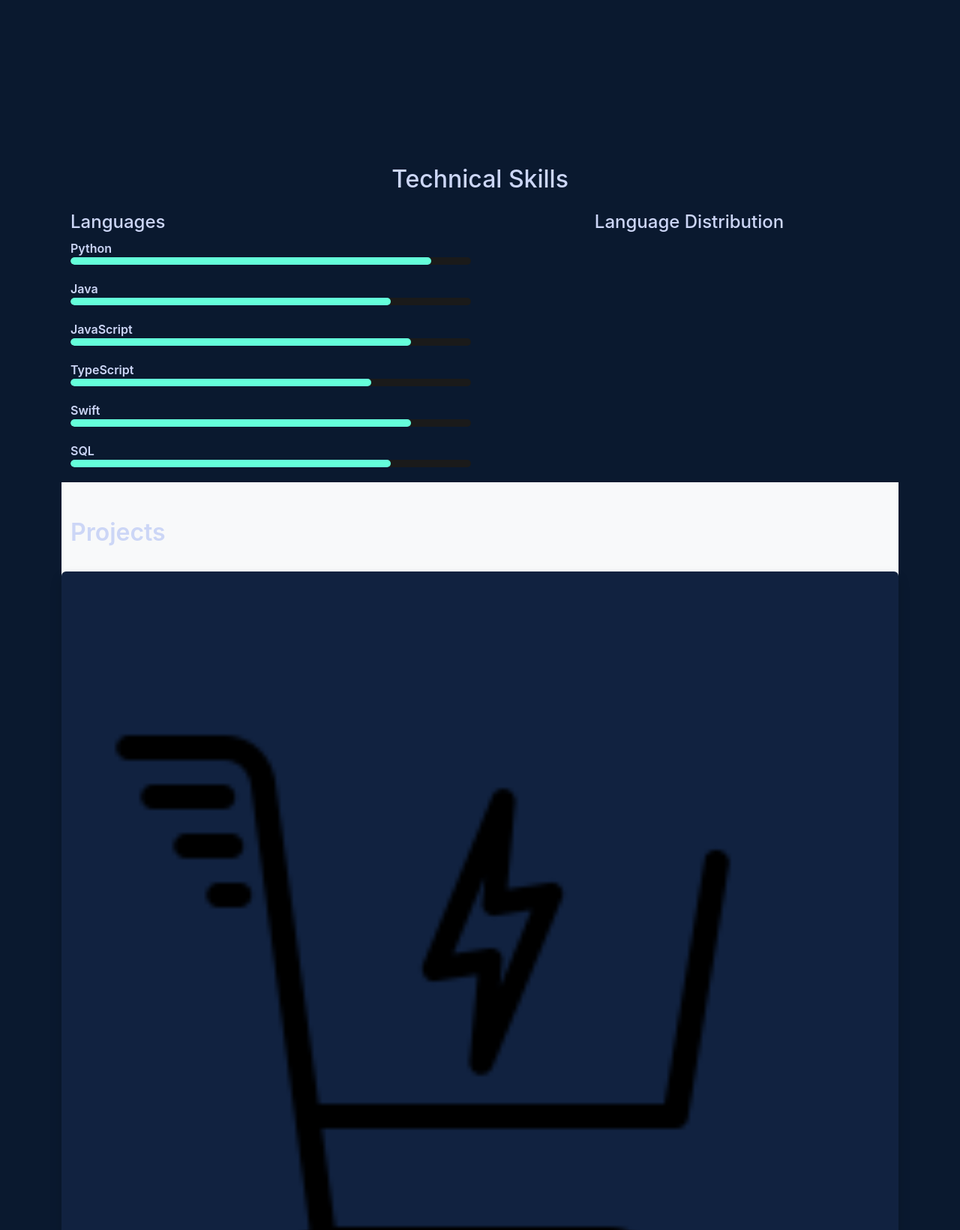
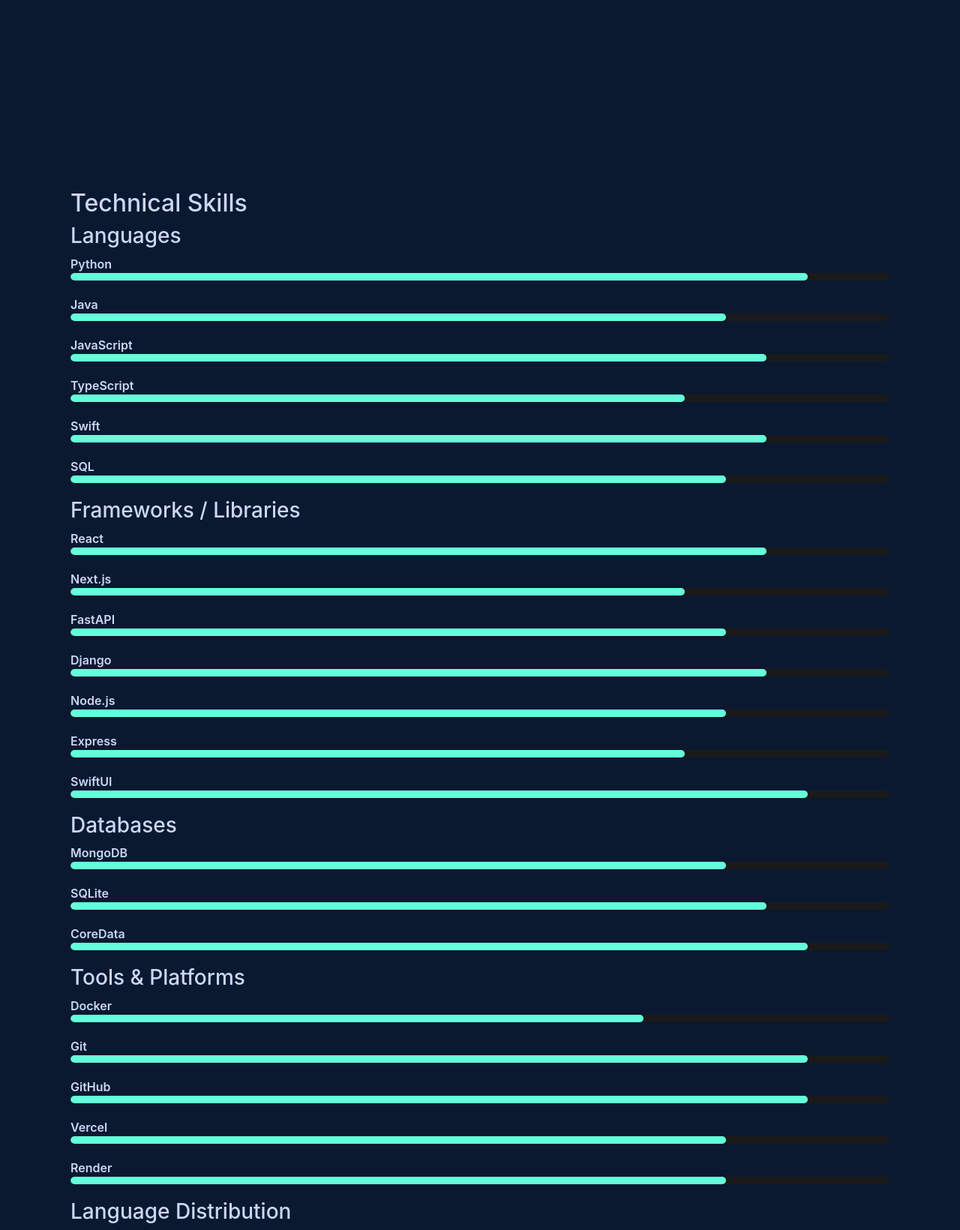
Before and after one commit to Vikas-Krishna1/Personal-Portfollio, a Django app: page / in a window 1280 px wide. Shown: the part 620-2260 px from the top of the page at 75% size. Run offline with Django 4.2, Linux system fonts and the light colour scheme; data comes from the database, SQL or seed files in the repository; a map, chart or similar area stays blank.

Commit message:
Skills and Pie

```diff
--- a/portfollio/templates/portfollio/home.html
+++ b/portfollio/templates/portfollio/home.html
@@ -1,4 +1,46 @@
 {% extends "portfollio/base.html" %} {% load static %} {% block content %}
+<script src="https://cdn.jsdelivr.net/npm/chart.js"></script>
+
+<script>
+
+const ctx = document.getElementById('skillsChart');
+
+new Chart(ctx, {
+    type: 'pie',
+    data: {
+        labels: [
+            'Python',
+            'Java',
+            'JavaScript',
+            'TypeScript',
+            'Swift',
+            'SQL'
+        ],
+        datasets: [{
+            data: [25, 15, 20, 10, 20, 10],
+            backgroundColor: [
+                '#4CAF50',
+                '#FF9800',
+                '#2196F3',
+                '#9C27B0',
+                '#00BCD4',
+                '#FFC107'
+            ]
+        }]
+    },
+    options:{
+        plugins:{
+            legend:{
+                labels:{
+                    color:"white"
+                }
+            }
+        }
+    }
+
+});
+
+</script>
 <style>
   body {
     background-color: #0a192f;
@@ -123,71 +165,87 @@
 
   </div>
 </section>
-<section class="skills-section container mt-5">
+<section class="skills-section container">
 
-    <h2 class="text-center mb-4">Technical Skills</h2>
+<h2>Technical Skills</h2>
 
-    <div class="row">
+<div class="skills-grid">
 
-        <!-- LEFT SIDE: SKILL BARS -->
-        <div class="col-md-6">
+<div>
 
-            <h4>Languages</h4>
+<h3>Languages</h3>
 
-            <div class="skill">
-                <span>Python</span>
-                <div class="skill-bar">
-                    <div class="skill-fill" style="width:90%"></div>
-                </div>
-            </div>
+<div class="skill"><span>Python</span><div class="skill-bar"><div style="width:90%" class="skill-fill"></div></div></div>
 
-            <div class="skill">
-                <span>Java</span>
-                <div class="skill-bar">
-                    <div class="skill-fill" style="width:80%"></div>
-                </div>
-            </div>
+<div class="skill"><span>Java</span><div class="skill-bar"><div style="width:80%" class="skill-fill"></div></div></div>
 
-            <div class="skill">
-                <span>JavaScript</span>
-                <div class="skill-bar">
-                    <div class="skill-fill" style="width:85%"></div>
-                </div>
-            </div>
+<div class="skill"><span>JavaScript</span><div class="skill-bar"><div style="width:85%" class="skill-fill"></div></div></div>
 
-            <div class="skill">
-                <span>TypeScript</span>
-                <div class="skill-bar">
-                    <div class="skill-fill" style="width:75%"></div>
-                </div>
-            </div>
+<div class="skill"><span>TypeScript</span><div class="skill-bar"><div style="width:75%" class="skill-fill"></div></div></div>
 
-            <div class="skill">
-                <span>Swift</span>
-                <div class="skill-bar">
-                    <div class="skill-fill" style="width:85%"></div>
-                </div>
-            </div>
+<div class="skill"><span>Swift</span><div class="skill-bar"><div style="width:85%" class="skill-fill"></div></div></div>
 
-            <div class="skill">
-                <span>SQL</span>
-                <div class="skill-bar">
-                    <div class="skill-fill" style="width:80%"></div>
-                </div>
-            </div>
+<div class="skill"><span>SQL</span><div class="skill-bar"><div style="width:80%" class="skill-fill"></div></div></div>
 
-        </div>
+</div>
 
-        <!-- RIGHT SIDE: PIE CHART -->
-        <div class="col-md-6 text-center">
 
-            <h4>Language Distribution</h4>
+<div>
 
-            <canvas id="skillsChart"></canvas>
+<h3>Frameworks / Libraries</h3>
 
-        </div>
+<div class="skill"><span>React</span><div class="skill-bar"><div style="width:85%" class="skill-fill"></div></div></div>
 
-    </div>
+<div class="skill"><span>Next.js</span><div class="skill-bar"><div style="width:75%" class="skill-fill"></div></div></div>
+
+<div class="skill"><span>FastAPI</span><div class="skill-bar"><div style="width:80%" class="skill-fill"></div></div></div>
+
+<div class="skill"><span>Django</span><div class="skill-bar"><div style="width:85%" class="skill-fill"></div></div></div>
+
+<div class="skill"><span>Node.js</span><div class="skill-bar"><div style="width:80%" class="skill-fill"></div></div></div>
+
+<div class="skill"><span>Express</span><div class="skill-bar"><div style="width:75%" class="skill-fill"></div></div></div>
+
+<div class="skill"><span>SwiftUI</span><div class="skill-bar"><div style="width:90%" class="skill-fill"></div></div></div>
+
+</div>
+
+
+<div>
+
+<h3>Databases</h3>
+
+<div class="skill"><span>MongoDB</span><div class="skill-bar"><div style="width:80%" class="skill-fill"></div></div></div>
+
+<div class="skill"><span>SQLite</span><div class="skill-bar"><div style="width:85%" class="skill-fill"></div></div></div>
+
+<div class="skill"><span>CoreData</span><div class="skill-bar"><div style="width:90%" class="skill-fill"></div></div></div>
+
+</div>
+
+
+<div>
+
+<h3>Tools & Platforms</h3>
+
+<div class="skill"><span>Docker</span><div class="skill-bar"><div style="width:70%" class="skill-fill"></div></div></div>
+
+<div class="skill"><span>Git</span><div class="skill-bar"><div style="width:90%" class="skill-fill"></div></div></div>
+
+<div class="skill"><span>GitHub</span><div class="skill-bar"><div style="width:90%" class="skill-fill"></div></div></div>
+
+<div class="skill"><span>Vercel</span><div class="skill-bar"><div style="width:80%" class="skill-fill"></div></div></div>
+
+<div class="skill"><span>Render</span><div class="skill-bar"><div style="width:80%" class="skill-fill"></div></div></div>
+
+</div>
+
+</div>
+
+<div class="chart-container">
+<h3>Language Distribution</h3>
+<canvas id="skillsChart"></canvas>
+</div>
 
 </section>
 
```
